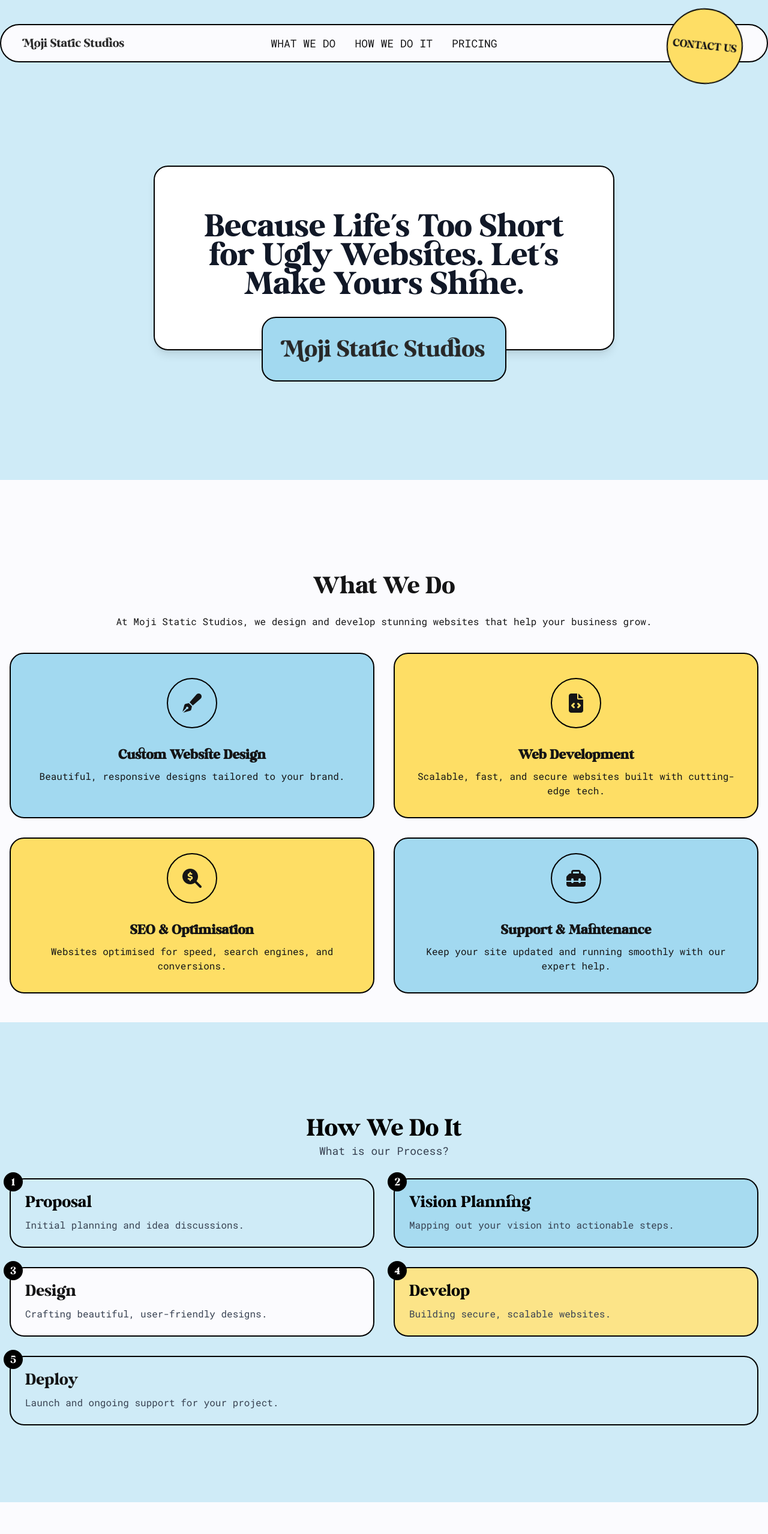
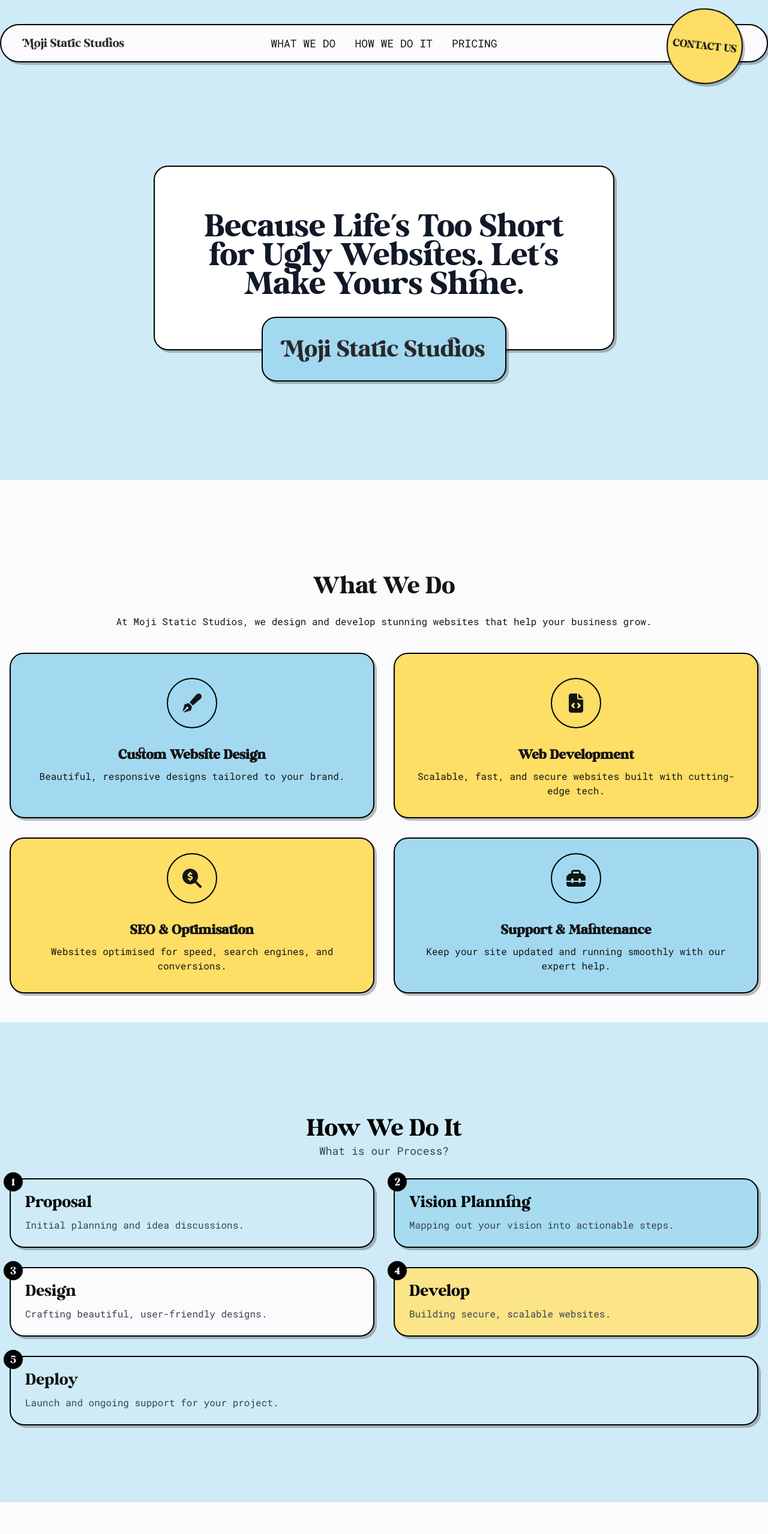
Before and after one commit to QueenMissRose/mss-live, a website: page public/index.html in a window 1280 px wide. Shown: the top 2557 px of the page at 60% size. Drawn offline with Linux system fonts and the light colour scheme.

Commit message:
adding box-shadow to everything

```diff
--- a/public/index.html
+++ b/public/index.html
@@ -19,7 +19,7 @@
 	<body class="">
 
 		<!-- !Nav -->
-		<div class="navbar bg-base-100 sticked border-2 border-black rounded-full mt-10 px-8 py-0">
+		<div class="navbar bg-base-100 sticked border-2 border-black rounded-full mt-10 px-8 py-0 shadow-boxy ">
 			<div class="navbar-start">
 				<div class="dropdown">
 					<div tabindex="0" role="button" class="btn btn-ghost lg:hidden">
@@ -59,7 +59,7 @@
 			<!--? Contact Us -->
 			<div class="navbar-end static">
 				<a href="#contact">
-					<div class="absolute -top-7 right-10 bg-accent-content rounded-full border-2 border-black rotate-6 cursor-pointer contact hover:-rotate-6 transition ease-out duration-500 h-50 w-50 py-12 p-2">
+					<div class="absolute -top-7 right-10 bg-accent-content rounded-full border-2 border-black rotate-6 cursor-pointer contact hover:-rotate-6 transition ease-out duration-500 h-50 w-50 py-12 p-2 shadow-boxy">
 						<span class="uppercase font-milk text-center ">Contact Us</span>
 					</div>
 				</a>
@@ -71,14 +71,14 @@
 		<section
 			class="pt-28 h-screen flex flex-col justify-center items-center text-center font-milk px-4 bg-base-200" id="top">
 			<!--? Main Tagline -->
-			<div class="bg-white shadow-lg p-8 max-w-3xl border-2 border-black rounded-3xl py-20 px-4 sm:px-10 xl:w-auto">
+			<div class="bg-white p-8 max-w-3xl border-2 border-black rounded-3xl py-20 px-4 shadow-boxy sm:px-10 xl:w-auto">
 				<h1 class="text-2xl sm:text-4xl md:text-5xl text-gray-900 leading-tight">
 					Because Life's Too Short for Ugly Websites. Let's Make Yours Shine.
 				</h1>
 			</div>
 
 			<!--? Brand Card -->
-			<div class="  rounded-3xl px-6 py-3 bg-accent border-2 border-black -mt-14">
+			<div class="  rounded-3xl px-6 py-3 bg-accent border-2 border-black -mt-14 shadow-boxy">
 				<img src="img/logo.png" alt="logo of Moji Static Studios" class="  sm:w-auto sm:h-20 ">
 			</div>
 		</section>
@@ -95,7 +95,7 @@
 				<div class="grid grid-cols-1 md:grid-cols-2 gap-8">
 
 					<!--? Card 1 -->
-					<div class="bg-accent rounded-3xl border-2 border-black">
+					<div class="bg-accent rounded-3xl border-2 border-black shadow-boxy">
 						<div class="pt-10">
 							<i class="fa-solid fa-pen-fancy fa-2x border-2 border-black rounded-full p-6"></i>
 						</div>
@@ -109,7 +109,7 @@
 
 					<!--? Card 2 -->
 					<div
-						class="bg-accent-content rounded-3xl border-2 border-black">
+						class="bg-accent-content rounded-3xl border-2 border-black shadow-boxy">
 						<div class="pt-10">
 							<i class="fa-solid fa-file-code fa-2x border-2 border-black rounded-full py-6 px-7"></i>
 						</div>
@@ -123,7 +123,7 @@
 
 					<!--? Card 3 -->
 					<div
-						class="bg-accent md:bg-accent-content rounded-3xl border-2 border-black ">
+						class="bg-accent shadow-boxy md:bg-accent-content rounded-3xl border-2 border-black ">
 						<div class="pt-6">
 							<i class="fa-solid fa-magnifying-glass-dollar fa-2x border-2 border-black rounded-full p-6"></i>
 						</div>
@@ -137,7 +137,7 @@
 
 					<!--? Card 4 -->
 					<div
-						class="bg-accent-content md:bg-accent rounded-3xl border-2 border-black">
+						class="bg-accent-content shadow-boxy md:bg-accent rounded-3xl border-2 border-black">
 						<div class="pt-6">
 							<i class="fa-solid fa-toolbox fa-2x border-2 border-black rounded-full p-6"></i>
 						</div>
@@ -165,7 +165,7 @@
 				<div class="grid grid-cols-1 md:grid-cols-2 gap-8 mx-4">
 
 					<!--? Card 1 -->
-					<div class="relative bg-base-200 rounded-3xl p-6 border-2 border-black">
+					<div class="relative bg-base-200 rounded-3xl p-6 border-2 border-black shadow-boxy">
 						<div
 							class="absolute -top-3 -left-3 w-8 h-8 bg-black text-white font-milk flex items-center justify-center rounded-full">
 							<p class="mt-1">1</p>
@@ -175,7 +175,7 @@
 					</div>
 
 					<!--? Card 2 -->
-					<div class="relative bg-neutral rounded-3xl p-6 border-2 border-black">
+					<div class="relative bg-neutral rounded-3xl p-6 border-2 border-black shadow-boxy">
 						<div
 							class="absolute -top-3 -left-3 w-8 h-8 bg-black text-white font-milk flex items-center justify-center rounded-full">
 							<p class="mt-1">2</p>
@@ -185,7 +185,7 @@
 					</div>
 
 					<!--? Card 3 -->
-					<div class="relative bg-base-100 rounded-3xl p-6 border-2 border-black">
+					<div class="relative bg-base-100 rounded-3xl p-6 border-2 border-black shadow-boxy">
 						<div
 							class="absolute -top-3 -left-3 w-8 h-8 bg-black text-white font-milk flex items-center justify-center rounded-full">
 							<p class="mt-1">3</p>
@@ -195,7 +195,7 @@
 					</div>
 
 					<!--? Card 4 -->
-					<div class="relative bg-info rounded-3xl p-6 border-2 border-black">
+					<div class="relative bg-info rounded-3xl p-6 border-2 border-black shadow-boxy">
 						<div
 							class="absolute -top-3 -left-3 w-8 h-8 bg-black text-white font-milk flex items-center justify-center rounded-full">
 							<p class="mt-1">4</p>
@@ -205,7 +205,7 @@
 					</div>
 
 					<!--? Card 5 -->
-					<div class="relative bg-base-200 rounded-3xl p-6 md:col-span-2 border-2 border-black">
+					<div class="relative bg-base-200 rounded-3xl p-6 shadow-boxy md:col-span-2 border-2 border-black">
 						<div
 							class="absolute -top-3 -left-3 w-8 h-8 bg-black text-white font-milk flex items-center justify-center rounded-full">
 							<p class="mt-1">5</p>
@@ -240,7 +240,7 @@
 
 					<!-- ? Tier 1 : Starter -->
 					<div
-						class="w-full flex-1 mt-8 p-8 order-2 bg-base-300 shadow-xl rounded-3xl sm:w-96 lg:w-full lg:order-1 lg:rounded-r-none border-2 border-black lg:border-r-0">
+						class="w-full flex-1 mt-8 p-8 order-2 bg-base-300 shadow-boxy rounded-3xl sm:w-96 lg:w-full lg:order-1 lg:rounded-r-none border-2 border-black lg:border-r-0">
 						<div class="mb-7 pb-7 flex items-center border-b border-lime-950">
 							<div class="rounded-3xl w-20 h-20 bg-accent-content"></div>
 							<div class="ml-5">
@@ -288,7 +288,7 @@
 
 					<!-- ? Second Tier : Professional Website -->
 					<div
-						class="w-full flex-1 p-8 order-1 shadow-xl rounded-3xl bg-base-200 text-blue-950 sm:w-96 lg:w-full lg:order-2 lg:mt-0 border-2 border-black">
+						class="w-full flex-1 p-8 order-1 shadow-boxy rounded-3xl bg-base-200 text-blue-950 sm:w-96 lg:w-full lg:order-2 lg:mt-0 border-2 border-black">
 						<div class="mb-8 pb-8 flex items-center border-b border-blue-950">
 							<div class="rounded-3xl w-20 h-20 bg-accent"></div>
 							<div class="ml-5">
@@ -343,7 +343,7 @@
 
 					<!--? Tier 3: Premium Website -->
 					<div
-						class="w-full flex-1 mt-8 p-8 order-3 bg-base-300 shadow-xl  rounded-3xl sm:w-96 lg:w-full lg:order-3 lg:rounded-l-none border-2 border-black lg:border-l-0">
+						class="w-full flex-1 mt-8 p-8 order-3 bg-base-300 shadow-boxy rounded-3xl sm:w-96 lg:w-full lg:order-3 lg:rounded-l-none border-2 border-black lg:border-l-0">
 						<div class="mb-7 pb-7 flex items-center border-b border-lime-950">
 							<div class="rounded-3xl w-20 h-20 bg-accent-content"></div>
 							<div class="ml-5">
@@ -405,7 +405,7 @@
 
 			<div class="max-w-6xl mx-auto grid grid-cols-1 md:grid-cols-2 gap-8">
 				<!--? Contact Form -->
-				<div class="bg-white shadow-lg rounded-3xl p-8">
+				<div class="bg-white shadow-boxy rounded-3xl p-8">
 					<h2 class="text-3xl font-milk text-gray-900 mb-6 text-center">Send an Email</h2>
 					<form action="https://formspree.io/f/mdkovzjk" method="POST" class="space-y-6 font-roboto">
 						<div>
@@ -432,7 +432,7 @@
 				</div>
 
 				<!--? Book a Call -->
-				<div class="bg-white shadow-lg rounded-3xl p-8">
+				<div class="bg-white shadow-boxy rounded-3xl p-8">
 					<h2 class="text-3xl font-milk text-center text-gray-900 mb-6">Book a Call</h2>
 					<!--? Calendly Embed -->
 					<div class="relative w-full" style="padding-bottom: 100%; height: 0;">
--- a/tailwind.config.js
+++ b/tailwind.config.js
@@ -9,7 +9,7 @@ module.exports = {
 
       },
       boxShadow: {
-        'boxy': '4px 6px 0px 0px rgba(0, 0, 0, 25%)',
+        'boxy': '4px 4px 0px 0px rgba(0, 0, 0, 25%)',
       },
     },
   },
```
Also changed, not shown: public/style.css.
